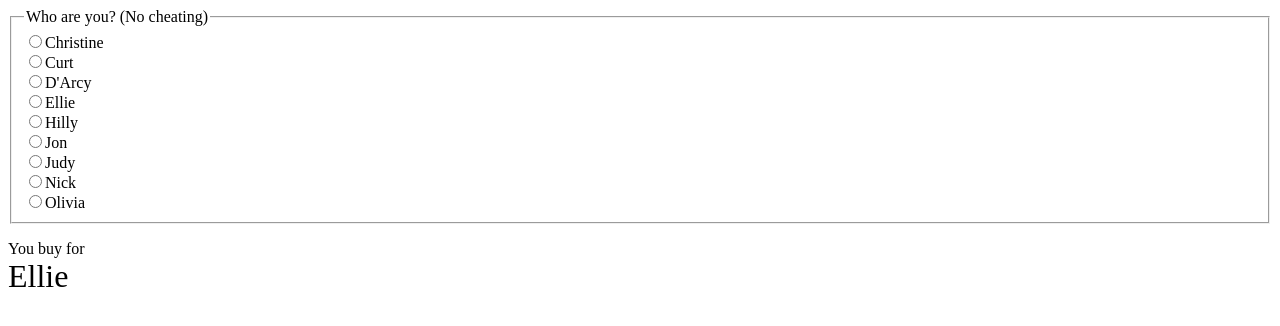
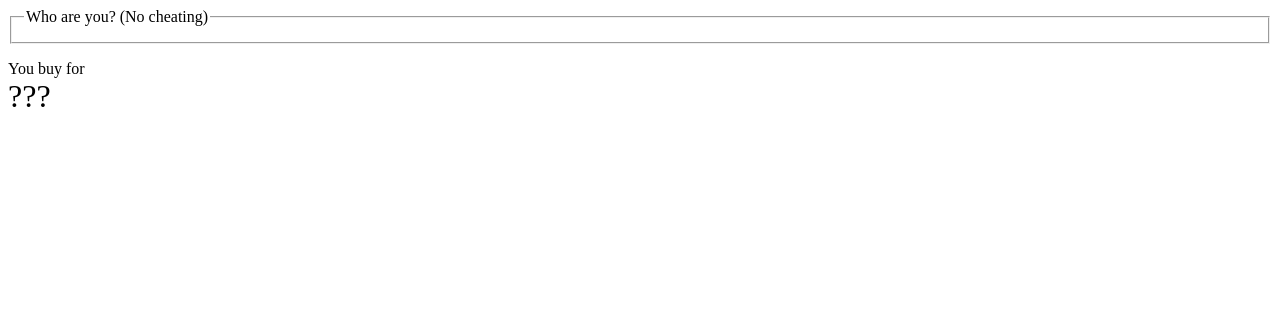
Before and after one commit to nfirvine/xmas, a plain HTML site: page index.html in a window 1280 px wide. Drawn offline with Linux system fonts and the light colour scheme.

Commit message:
Update index.html

```diff
--- a/index.html
+++ b/index.html
@@ -66,12 +66,11 @@ window.addEventListener("load", (event) => {
   <fieldset>
     <legend>Who are you? (No cheating)</legend>
     <div id="who">
-    <label for="Christine"><input id="Christine" type="radio" name="who" value="Christine">Christine</label><label for="Curt"><input id="Curt" type="radio" name="who" value="Curt">Curt</label><label for="D'Arcy"><input id="D'Arcy" type="radio" name="who" value="D'Arcy">D'Arcy</label><label for="Ellie"><input id="Ellie" type="radio" name="who" value="Ellie">Ellie</label><label for="Hilly"><input id="Hilly" type="radio" name="who" value="Hilly">Hilly</label><label for="Jon"><input id="Jon" type="radio" name="who" value="Jon">Jon</label><label for="Judy"><input id="Judy" type="radio" name="who" value="Judy">Judy</label><label for="Nick"><input id="Nick" type="radio" name="who" value="Nick">Nick</label><label for="Olivia"><input id="Olivia" type="radio" name="who" value="Olivia">Olivia</label></div>
   </fieldset>
 </form>
 
 <div>
-You buy for <span id="answer">Ellie</span>
+You buy for <span id="answer">???</span>
 </div>
 
 
```
